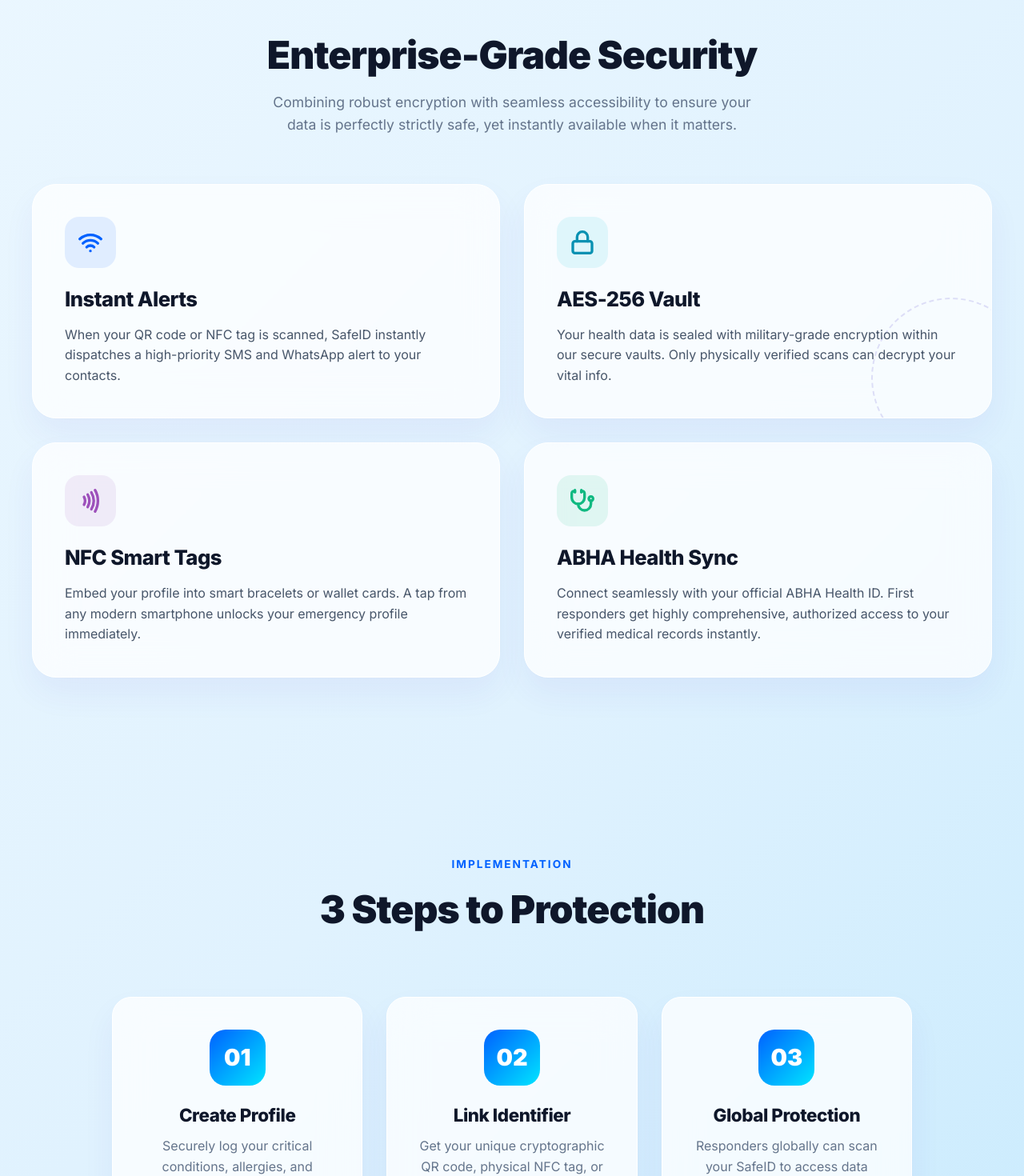
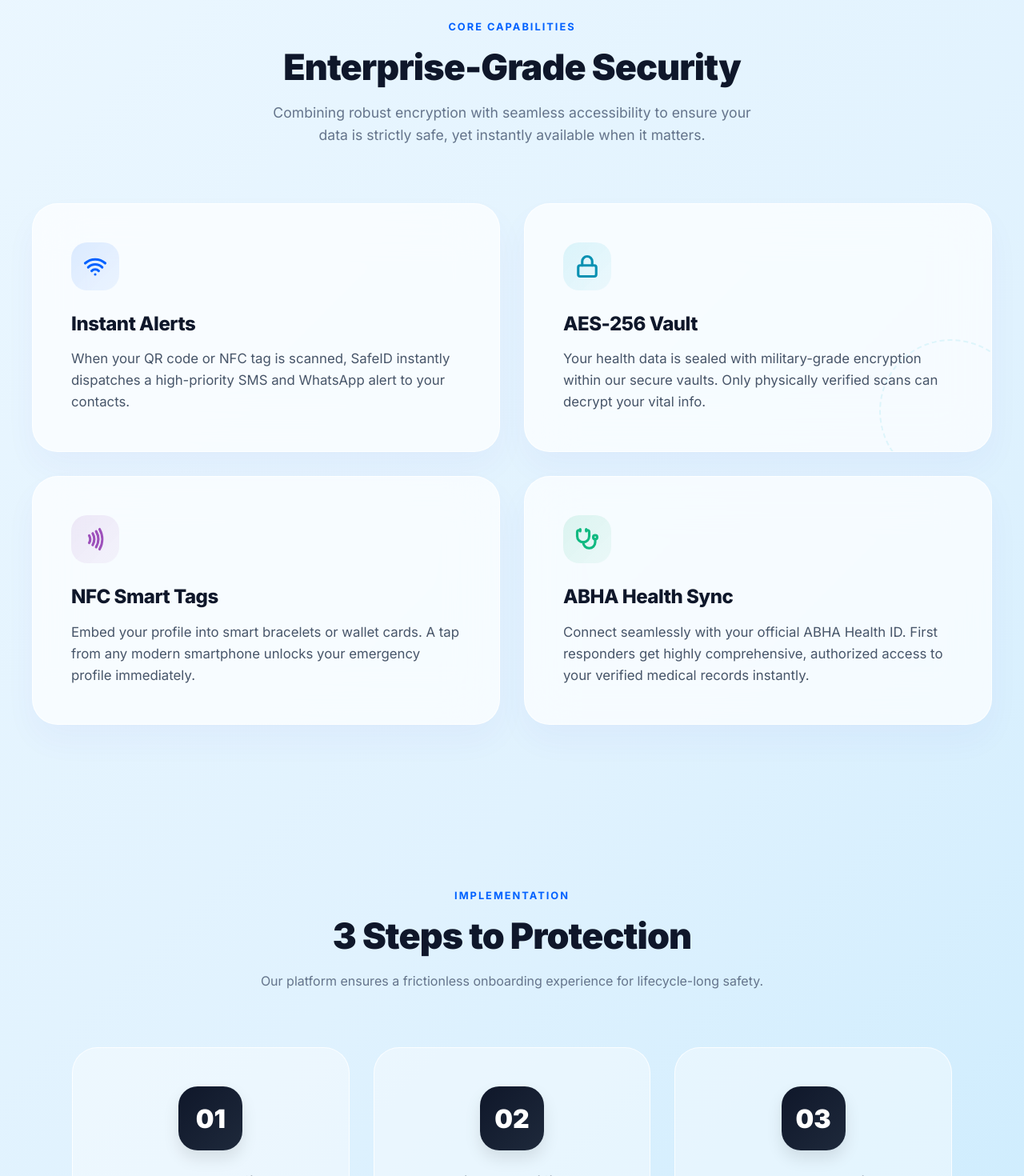
Before and after one commit to nishant8g/safeid-project, a React (Vite) app in the folder frontend/: page / in a window 1280 px wide. Shown: the part 880-2350 px from the top of the page at 80% size. Built offline with nearby package versions, Linux system fonts and the light colour scheme; no server answers.

Commit message:
UI: Final production-ready polish of landing page spacing and aesthetics

```diff
--- a/frontend/src/pages/Landing.jsx
+++ b/frontend/src/pages/Landing.jsx
@@ -227,13 +227,13 @@
           initial="hidden" animate="visible" variants={staggerContainer}
         >
           {/* Badge */}
-          <motion.div variants={fadeUpVariant} style={{ display: 'inline-flex', alignItems: 'center', padding: '8px 20px', background: 'rgba(255, 255, 255, 0.6)', backdropFilter: 'blur(12px)', border: '1px solid rgba(0, 97, 255, 0.2)', borderRadius: '100px', marginBottom: '12px', boxShadow: '0 4px 15px rgba(0, 0, 0, 0.05)' }}>
+          <motion.div variants={fadeUpVariant} style={{ display: 'inline-flex', alignItems: 'center', padding: '8px 20px', background: 'rgba(255, 255, 255, 0.7)', backdropFilter: 'blur(12px)', border: '1px solid rgba(0, 97, 255, 0.15)', borderRadius: '100px', marginBottom: '12px', boxShadow: '0 4px 15px rgba(0, 0, 0, 0.05)' }}>
             <span style={{ display: 'block', width: '6px', height: '6px', background: '#0061FF', borderRadius: '50%', marginRight: '8px', boxShadow: '0 0 10px #0061FF' }} />
-            <span style={{ fontWeight: '700', fontSize: '0.8rem', color: '#0061FF', letterSpacing: '0.5px', textTransform: 'uppercase' }}>Next-Gen Emergency Response</span>
+            <span style={{ fontWeight: '700', fontSize: '0.75rem', color: '#0061FF', letterSpacing: '0.8px', textTransform: 'uppercase' }}>Next-Gen Emergency Response</span>
           </motion.div>
 
           {/* Title */}
-          <motion.h1 variants={fadeUpVariant} style={{ fontSize: 'clamp(2.2rem, 5vw, 4rem)', fontWeight: '900', color: '#0f172a', lineHeight: '1.05', letterSpacing: '-0.04em', maxWidth: '900px', marginBottom: '8px' }}>
+          <motion.h1 variants={fadeUpVariant} style={{ fontSize: 'clamp(2.4rem, 5.5vw, 4.2rem)', fontWeight: '900', color: '#0f172a', lineHeight: '1.05', letterSpacing: '-0.04em', maxWidth: '900px', marginBottom: '10px' }}>
             Your Digital Shield in <br />
             <span style={{ background: 'linear-gradient(135deg, #0061FF 0%, #9D50BB 100%)', WebkitBackgroundClip: 'text', WebkitTextFillColor: 'transparent' }}>
               Critical Moments
@@ -241,7 +241,7 @@
           </motion.h1>
 
           {/* Subtitle */}
-          <motion.p variants={fadeUpVariant} style={{ fontSize: 'clamp(1rem, 1.8vw, 1.2rem)', color: '#475569', maxWidth: '850px', lineHeight: '1.4', marginBottom: '24px' }}>
+          <motion.p variants={fadeUpVariant} style={{ fontSize: 'clamp(1rem, 1.8vw, 1.2rem)', color: '#475569', maxWidth: '820px', lineHeight: '1.5', marginBottom: '28px', opacity: 0.9 }}>
             SafeID uses advanced QR and NFC technology to instantly provide first responders with your life-saving medical data and alert your emergency contacts.
           </motion.p>
 
@@ -267,72 +267,73 @@
         </motion.div>
       </section>
 
-      {/* High-Tech Grid Features - Neat and equal sizing */}
-      <section style={{ padding: '120px 24px', position: 'relative', zIndex: 10 }}>
+      {/* High-Tech Grid Features - Balanced and Premium */}
+      <section style={{ padding: '100px 24px', position: 'relative', zIndex: 10 }}>
         <div style={{ maxWidth: '1200px', margin: '0 auto' }}>
-          <div style={{ textAlign: 'center', marginBottom: '60px' }}>
-            <h2 style={{ fontSize: 'clamp(2.2rem, 4vw, 3rem)', fontWeight: '900', color: '#0f172a', letterSpacing: '-0.02em', marginBottom: '16px' }}>Enterprise-Grade Security</h2>
-            <p style={{ color: '#64748b', fontSize: '1.1rem', maxWidth: '600px', margin: '0 auto' }}>Combining robust encryption with seamless accessibility to ensure your data is perfectly strictly safe, yet instantly available when it matters.</p>
+          <div style={{ textAlign: 'center', marginBottom: '70px' }}>
+            <span style={{ color: '#0061FF', fontWeight: '700', letterSpacing: '2px', textTransform: 'uppercase', fontSize: '0.8rem' }}>Core Capabilities</span>
+            <h2 style={{ fontSize: 'clamp(2rem, 4vw, 2.8rem)', fontWeight: '900', color: '#0f172a', letterSpacing: '-0.02em', marginBottom: '16px', marginTop: '12px' }}>Enterprise-Grade Security</h2>
+            <p style={{ color: '#64748b', fontSize: '1.1rem', maxWidth: '600px', margin: '0 auto', lineHeight: '1.6' }}>Combining robust encryption with seamless accessibility to ensure your data is strictly safe, yet instantly available when it matters.</p>
           </div>
 
-          <div style={{ display: 'grid', gridTemplateColumns: 'repeat(2, 1fr)', gap: '30px' }}>
+          <div style={{ display: 'grid', gridTemplateColumns: 'repeat(auto-fit, minmax(400px, 1fr))', gap: '30px' }}>
 
             {/* Box 1: Alerts */}
             <motion.div
-              style={{ background: 'rgba(255, 255, 255, 0.75)', backdropFilter: 'blur(24px)', borderRadius: '30px', padding: '40px', border: '1px solid rgba(255, 255, 255, 1)', boxShadow: '0 20px 40px rgba(67, 56, 202, 0.06), 0 1px 3px rgba(0,0,0,0.02)', display: 'flex', flexDirection: 'column', height: '100%', transition: 'all 0.3s ease', cursor: 'default' }}
-              initial="hidden" whileInView="visible" viewport={{ once: true, margin: "-50px" }} variants={fadeUpVariant}
-              whileHover={{ y: -8, scale: 1.01, boxShadow: '0 30px 60px rgba(67, 56, 202, 0.12)' }}
+              style={{ background: 'rgba(255, 255, 255, 0.7)', backdropFilter: 'blur(30px)', borderRadius: '32px', padding: '48px', border: '1px solid rgba(255, 255, 255, 0.8)', boxShadow: '0 20px 40px rgba(67, 56, 202, 0.04), 0 1px 3px rgba(0,0,0,0.01)', display: 'flex', flexDirection: 'column', height: '100%', transition: 'all 0.4s cubic-bezier(0.16, 1, 0.3, 1)', cursor: 'default' }}
+              initial="hidden" whileInView="visible" viewport={{ once: true, margin: "-100px" }} variants={fadeUpVariant}
+              whileHover={{ y: -10, boxShadow: '0 40px 80px rgba(67, 56, 202, 0.1)' }}
             >
-              <div style={{ width: '64px', height: '64px', background: 'rgba(0, 97, 255, 0.1)', color: '#0061FF', borderRadius: '18px', display: 'flex', alignItems: 'center', justifyContent: 'center', marginBottom: '24px' }}>
-                <Wifi size={32} strokeWidth={2.5} />
+              <div style={{ width: '60px', height: '60px', background: 'linear-gradient(135deg, rgba(0, 97, 255, 0.12), rgba(0, 97, 255, 0.05))', color: '#0061FF', borderRadius: '20px', display: 'flex', alignItems: 'center', justifyContent: 'center', marginBottom: '28px' }}>
+                <Wifi size={30} strokeWidth={2.5} />
               </div>
-              <h3 style={{ fontSize: '1.6rem', fontWeight: '800', color: '#0f172a', marginBottom: '16px' }}>Instant Alerts</h3>
-              <p style={{ fontSize: '1rem', color: '#475569', lineHeight: '1.6', flexGrow: 1 }}>When your QR code or NFC tag is scanned, SafeID instantly dispatches a high-priority SMS and WhatsApp alert to your contacts.</p>
+              <h3 style={{ fontSize: '1.5rem', fontWeight: '800', color: '#0f172a', marginBottom: '16px' }}>Instant Alerts</h3>
+              <p style={{ fontSize: '1.05rem', color: '#475569', lineHeight: '1.6', flexGrow: 1 }}>When your QR code or NFC tag is scanned, SafeID instantly dispatches a high-priority SMS and WhatsApp alert to your contacts.</p>
             </motion.div>
 
             {/* Box 2: Encryption */}
             <motion.div
-              style={{ background: 'rgba(255, 255, 255, 0.75)', backdropFilter: 'blur(24px)', borderRadius: '30px', padding: '40px', border: '1px solid rgba(255, 255, 255, 1)', boxShadow: '0 20px 40px rgba(67, 56, 202, 0.06), 0 1px 3px rgba(0,0,0,0.02)', display: 'flex', flexDirection: 'column', height: '100%', position: 'relative', overflow: 'hidden', transition: 'all 0.3s ease', cursor: 'default' }}
-              initial="hidden" whileInView="visible" viewport={{ once: true, margin: "-50px" }} variants={fadeUpVariant}
-              whileHover={{ y: -8, scale: 1.01, boxShadow: '0 30px 60px rgba(67, 56, 202, 0.12)' }}
+              style={{ background: 'rgba(255, 255, 255, 0.7)', backdropFilter: 'blur(30px)', borderRadius: '32px', padding: '48px', border: '1px solid rgba(255, 255, 255, 0.8)', boxShadow: '0 20px 40px rgba(67, 56, 202, 0.04), 0 1px 3px rgba(0,0,0,0.01)', display: 'flex', flexDirection: 'column', height: '100%', position: 'relative', overflow: 'hidden', transition: 'all 0.4s cubic-bezier(0.16, 1, 0.3, 1)', cursor: 'default' }}
+              initial="hidden" whileInView="visible" viewport={{ once: true, margin: "-100px" }} variants={fadeUpVariant}
+              whileHover={{ y: -10, boxShadow: '0 40px 80px rgba(67, 56, 202, 0.1)' }}
             >
               <div style={{ position: 'relative', zIndex: 2, display: 'flex', flexDirection: 'column', height: '100%' }}>
-                <div style={{ width: '64px', height: '64px', background: 'rgba(6, 182, 212, 0.1)', color: '#0891b2', borderRadius: '18px', display: 'flex', alignItems: 'center', justifyContent: 'center', marginBottom: '24px' }}>
-                  <Lock size={32} strokeWidth={2.5} />
+                <div style={{ width: '60px', height: '60px', background: 'linear-gradient(135deg, rgba(6, 182, 212, 0.12), rgba(6, 182, 212, 0.05))', color: '#0891b2', borderRadius: '20px', display: 'flex', alignItems: 'center', justifyContent: 'center', marginBottom: '28px' }}>
+                  <Lock size={30} strokeWidth={2.5} />
                 </div>
-                <h3 style={{ fontSize: '1.6rem', fontWeight: '800', color: '#0f172a', marginBottom: '16px' }}>AES-256 Vault</h3>
-                <p style={{ color: '#475569', fontSize: '1rem', lineHeight: '1.6', flexGrow: 1 }}>Your health data is sealed with military-grade encryption within our secure vaults. Only physically verified scans can decrypt your vital info.</p>
+                <h3 style={{ fontSize: '1.5rem', fontWeight: '800', color: '#0f172a', marginBottom: '16px' }}>AES-256 Vault</h3>
+                <p style={{ color: '#475569', fontSize: '1.05rem', lineHeight: '1.6', flexGrow: 1 }}>Your health data is sealed with military-grade encryption within our secure vaults. Only physically verified scans can decrypt your vital info.</p>
               </div>
               <motion.div
-                animate={{ rotate: 360 }} transition={{ duration: 20, repeat: Infinity, ease: 'linear' }}
-                style={{ position: 'absolute', right: '-50px', bottom: '-50px', width: '200px', height: '200px', border: '2px dashed rgba(67, 56, 202, 0.15)', borderRadius: '50%', zIndex: 1 }}
+                animate={{ rotate: 360 }} transition={{ duration: 30, repeat: Infinity, ease: 'linear' }}
+                style={{ position: 'absolute', right: '-40px', bottom: '-40px', width: '180px', height: '180px', border: '2px dashed rgba(6, 182, 212, 0.1)', borderRadius: '50%', zIndex: 1 }}
               />
             </motion.div>
 
             {/* Box 3: NFC */}
             <motion.div
-              style={{ background: 'rgba(255, 255, 255, 0.75)', backdropFilter: 'blur(24px)', borderRadius: '30px', padding: '40px', border: '1px solid rgba(255, 255, 255, 1)', boxShadow: '0 20px 40px rgba(67, 56, 202, 0.06), 0 1px 3px rgba(0,0,0,0.02)', display: 'flex', flexDirection: 'column', height: '100%', transition: 'all 0.3s ease', cursor: 'default' }}
-              initial="hidden" whileInView="visible" viewport={{ once: true, margin: "-50px" }} variants={fadeUpVariant}
-              whileHover={{ y: -8, scale: 1.01, boxShadow: '0 30px 60px rgba(67, 56, 202, 0.12)' }}
+              style={{ background: 'rgba(255, 255, 255, 0.7)', backdropFilter: 'blur(30px)', borderRadius: '32px', padding: '48px', border: '1px solid rgba(255, 255, 255, 0.8)', boxShadow: '0 20px 40px rgba(67, 56, 202, 0.04), 0 1px 3px rgba(0,0,0,0.01)', display: 'flex', flexDirection: 'column', height: '100%', transition: 'all 0.4s cubic-bezier(0.16, 1, 0.3, 1)', cursor: 'default' }}
+              initial="hidden" whileInView="visible" viewport={{ once: true, margin: "-100px" }} variants={fadeUpVariant}
+              whileHover={{ y: -10, boxShadow: '0 40px 80px rgba(67, 56, 202, 0.1)' }}
             >
-              <div style={{ width: '64px', height: '64px', background: 'rgba(157, 80, 187, 0.1)', color: '#9D50BB', borderRadius: '18px', display: 'flex', alignItems: 'center', justifyContent: 'center', marginBottom: '24px' }}>
-                <Nfc size={32} strokeWidth={2.5} />
+              <div style={{ width: '60px', height: '60px', background: 'linear-gradient(135deg, rgba(157, 80, 187, 0.12), rgba(157, 80, 187, 0.05))', color: '#9D50BB', borderRadius: '20px', display: 'flex', alignItems: 'center', justifyContent: 'center', marginBottom: '28px' }}>
+                <Nfc size={30} strokeWidth={2.5} />
               </div>
-              <h3 style={{ fontSize: '1.6rem', fontWeight: '800', color: '#0f172a', marginBottom: '16px' }}>NFC Smart Tags</h3>
-              <p style={{ color: '#475569', fontSize: '1rem', lineHeight: '1.6', flexGrow: 1 }}>Embed your profile into smart bracelets or wallet cards. A tap from any modern smartphone unlocks your emergency profile immediately.</p>
+              <h3 style={{ fontSize: '1.5rem', fontWeight: '800', color: '#0f172a', marginBottom: '16px' }}>NFC Smart Tags</h3>
+              <p style={{ color: '#475569', fontSize: '1.05rem', lineHeight: '1.6', flexGrow: 1 }}>Embed your profile into smart bracelets or wallet cards. A tap from any modern smartphone unlocks your emergency profile immediately.</p>
             </motion.div>
 
             {/* Box 4: ABHA */}
             <motion.div
-              style={{ background: 'rgba(255, 255, 255, 0.75)', backdropFilter: 'blur(24px)', borderRadius: '30px', padding: '40px', border: '1px solid rgba(255, 255, 255, 1)', boxShadow: '0 20px 40px rgba(67, 56, 202, 0.06), 0 1px 3px rgba(0,0,0,0.02)', display: 'flex', flexDirection: 'column', height: '100%', transition: 'all 0.3s ease', cursor: 'default' }}
-              initial="hidden" whileInView="visible" viewport={{ once: true, margin: "-50px" }} variants={fadeUpVariant}
-              whileHover={{ y: -8, scale: 1.01, boxShadow: '0 30px 60px rgba(67, 56, 202, 0.12)' }}
+              style={{ background: 'rgba(255, 255, 255, 0.7)', backdropFilter: 'blur(30px)', borderRadius: '32px', padding: '48px', border: '1px solid rgba(255, 255, 255, 0.8)', boxShadow: '0 20px 40px rgba(67, 56, 202, 0.04), 0 1px 3px rgba(0,0,0,0.01)', display: 'flex', flexDirection: 'column', height: '100%', transition: 'all 0.4s cubic-bezier(0.16, 1, 0.3, 1)', cursor: 'default' }}
+              initial="hidden" whileInView="visible" viewport={{ once: true, margin: "-100px" }} variants={fadeUpVariant}
+              whileHover={{ y: -10, boxShadow: '0 40px 80px rgba(67, 56, 202, 0.1)' }}
             >
-              <div style={{ width: '64px', height: '64px', background: 'rgba(16, 185, 129, 0.1)', color: '#10b981', borderRadius: '18px', display: 'flex', alignItems: 'center', justifyContent: 'center', marginBottom: '24px' }}>
-                <Stethoscope size={32} strokeWidth={2.5} />
+              <div style={{ width: '60px', height: '60px', background: 'linear-gradient(135deg, rgba(16, 185, 129, 0.12), rgba(16, 185, 129, 0.05))', color: '#10b981', borderRadius: '20px', display: 'flex', alignItems: 'center', justifyContent: 'center', marginBottom: '28px' }}>
+                <Stethoscope size={30} strokeWidth={2.5} />
               </div>
-              <h3 style={{ fontSize: '1.6rem', fontWeight: '800', color: '#0f172a', marginBottom: '16px' }}>ABHA Health Sync</h3>
-              <p style={{ color: '#475569', fontSize: '1rem', lineHeight: '1.6', flexGrow: 1 }}>Connect seamlessly with your official ABHA Health ID. First responders get highly comprehensive, authorized access to your verified medical records instantly.</p>
+              <h3 style={{ fontSize: '1.5rem', fontWeight: '800', color: '#0f172a', marginBottom: '16px' }}>ABHA Health Sync</h3>
+              <p style={{ color: '#475569', fontSize: '1.05rem', lineHeight: '1.6', flexGrow: 1 }}>Connect seamlessly with your official ABHA Health ID. First responders get highly comprehensive, authorized access to your verified medical records instantly.</p>
             </motion.div>
 
           </div>
@@ -341,13 +342,14 @@
 
       {/* How it Works Flowchart - Simplified & Cleaned */}
       <section id="how-it-works" style={{ padding: '100px 24px', position: 'relative', overflow: 'hidden' }}>
-        <div style={{ maxWidth: '1000px', margin: '0 auto', position: 'relative', zIndex: 10 }}>
-          <div style={{ textAlign: 'center', marginBottom: '80px' }}>
-            <span style={{ color: '#0061FF', fontWeight: '700', letterSpacing: '2px', textTransform: 'uppercase', fontSize: '0.85rem' }}>Implementation</span>
-            <h2 style={{ fontSize: 'clamp(2.2rem, 4vw, 3rem)', color: '#0f172a', fontWeight: '900', marginTop: '16px', letterSpacing: '-0.02em' }}>3 Steps to Protection</h2>
+        <div style={{ maxWidth: '1100px', margin: '0 auto', position: 'relative', zIndex: 10 }}>
+          <div style={{ textAlign: 'center', marginBottom: '70px' }}>
+            <span style={{ color: '#0061FF', fontWeight: '700', letterSpacing: '2px', textTransform: 'uppercase', fontSize: '0.8rem' }}>Implementation</span>
+            <h2 style={{ fontSize: 'clamp(2rem, 4vw, 2.8rem)', color: '#0f172a', fontWeight: '900', marginTop: '12px', letterSpacing: '-0.02em', marginBottom: '16px' }}>3 Steps to Protection</h2>
+            <p style={{ color: '#64748b', fontSize: '1rem' }}>Our platform ensures a frictionless onboarding experience for lifecycle-long safety.</p>
           </div>
 
-          <div style={{ display: 'grid', gridTemplateColumns: 'repeat(auto-fit, minmax(280px, 1fr))', gap: '30px' }}>
+          <div style={{ display: 'grid', gridTemplateColumns: 'repeat(auto-fit, minmax(300px, 1fr))', gap: '30px' }}>
             {[
               { num: '01', title: 'Create Profile', desc: 'Securely log your critical conditions, allergies, and emergency contacts.' },
               { num: '02', title: 'Link Identifier', desc: 'Get your unique cryptographic QR code, physical NFC tag, or link your ABHA card.' },
@@ -356,14 +358,14 @@
               <motion.div
                 key={idx}
                 initial="hidden" whileInView="visible" viewport={{ once: true, margin: "-50px" }} variants={fadeUpVariant}
-                whileHover={{ y: -6, scale: 1.01, boxShadow: '0 30px 60px rgba(67, 56, 202, 0.12)' }}
-                style={{ background: 'rgba(255, 255, 255, 0.75)', backdropFilter: 'blur(24px)', border: '1px solid rgba(255, 255, 255, 1)', padding: '40px', borderRadius: '24px', boxShadow: '0 20px 40px rgba(67, 56, 202, 0.06), 0 1px 3px rgba(0,0,0,0.02)', display: 'flex', flexDirection: 'column', alignItems: 'center', textAlign: 'center', height: '100%', cursor: 'default' }}
+                whileHover={{ y: -10 }}
+                style={{ background: 'rgba(255, 255, 255, 0.4)', border: '1px solid rgba(255, 255, 255, 0.8)', padding: '48px 40px', borderRadius: '32px', display: 'flex', flexDirection: 'column', alignItems: 'center', textAlign: 'center', height: '100%', cursor: 'default', transition: 'transform 0.4s cubic-bezier(0.16, 1, 0.3, 1)' }}
               >
-                <div style={{ width: '70px', height: '70px', borderRadius: '20px', background: 'linear-gradient(135deg, #0061FF 0%, #00E5FF 100%)', display: 'flex', alignItems: 'center', justifyContent: 'center', fontSize: '1.8rem', fontWeight: '900', color: 'white', marginBottom: '24px' }}>
+                <div style={{ width: '80px', height: '80px', borderRadius: '24px', background: 'linear-gradient(135deg, #0f172a, #1e293b)', display: 'flex', alignItems: 'center', justifyContent: 'center', fontSize: '2rem', fontWeight: '900', color: 'white', marginBottom: '28px', boxShadow: '0 10px 20px rgba(0,0,0,0.1)' }}>
                   {step.num}
                 </div>
-                <h3 style={{ fontSize: '1.4rem', color: '#0f172a', fontWeight: '800', marginBottom: '12px' }}>{step.title}</h3>
-                <p style={{ color: '#64748b', fontSize: '1rem', lineHeight: '1.6', margin: 0, flexGrow: 1 }}>{step.desc}</p>
+                <h3 style={{ fontSize: '1.4rem', color: '#0f172a', fontWeight: '800', marginBottom: '16px' }}>{step.title}</h3>
+                <p style={{ color: '#64748b', fontSize: '1.05rem', lineHeight: '1.6', margin: 0, flexGrow: 1, opacity: 0.9 }}>{step.desc}</p>
               </motion.div>
             ))}
           </div>
@@ -395,25 +397,25 @@
       </section>
 
       {/* Footer */}
-      <footer style={{ padding: '60px 40px 40px', background: 'transparent', position: 'relative', zIndex: 10, color: '#64748b', borderTop: '1px solid rgba(0,0,0,0.05)' }}>
-        {/* Relocated Global Stats */}
-        <div style={{ maxWidth: '1200px', margin: '0 auto 60px', display: 'grid', gridTemplateColumns: 'repeat(auto-fit, minmax(200px, 1fr))', gap: '40px', padding: '0 24px' }}>
+      <footer style={{ padding: '80px 40px 40px', background: 'rgba(255, 255, 255, 0.3)', backdropFilter: 'blur(10px)', position: 'relative', zIndex: 10, color: '#64748b', borderTop: '1px solid rgba(0,0,0,0.05)' }}>
+        {/* Relocated Global Stats - Information Bar Style */}
+        <div style={{ maxWidth: '1200px', margin: '0 auto 80px', display: 'grid', gridTemplateColumns: 'repeat(auto-fit, minmax(220px, 1fr))', gap: '40px', padding: '40px', background: 'rgba(255, 255, 255, 0.5)', borderRadius: '32px', border: '1px solid rgba(255, 255, 255, 0.8)', boxShadow: '0 10px 30px rgba(0,0,0,0.02)' }}>
           <AnimatedCounter end="AES-256" label="Encryption Standard" />
           <AnimatedCounter end={1} suffix="s" label="Scan to Alert Time" />
           <AnimatedCounter end={99} suffix=".9%" label="System Reliability" />
           <AnimatedCounter end="24/7" label="Secure Availability" />
         </div>
 
-        <div style={{ maxWidth: '1200px', margin: '0 auto', display: 'flex', flexWrap: 'wrap', justifyContent: 'space-between', alignItems: 'center', gap: '30px' }}>
+        <div style={{ maxWidth: '1200px', margin: '0 auto', display: 'flex', flexWrap: 'wrap', justifyContent: 'space-between', alignItems: 'center', gap: '40px' }}>
           <div style={{ display: 'flex', alignItems: 'center', gap: '12px' }}>
-            <span style={{ fontSize: '1.5rem' }}>🛡️</span>
-            <span style={{ fontSize: '1.2rem', fontWeight: '800', color: '#0f172a', letterSpacing: '-0.5px' }}>SafeID</span>
+            <span style={{ fontSize: '1.8rem' }}>🛡️</span>
+            <span style={{ fontSize: '1.4rem', fontWeight: '900', color: '#0f172a', letterSpacing: '-0.8px' }}>SafeID</span>
           </div>
 
-          <div style={{ display: 'flex', gap: '32px', fontSize: '0.95rem', fontWeight: '500', flexWrap: 'wrap', justifyContent: 'center' }}>
-            <a href="#" style={{ color: '#64748b', textDecoration: 'none' }}>Privacy Policy</a>
-            <a href="#" style={{ color: '#64748b', textDecoration: 'none' }}>Terms of Service</a>
-            <a href="#" style={{ color: '#64748b', textDecoration: 'none' }}>Contact Support</a>
+          <div style={{ display: 'flex', gap: '40px', fontSize: '1rem', fontWeight: '600', flexWrap: 'wrap', justifyContent: 'center' }}>
+            <a href="#" style={{ color: '#64748b', textDecoration: 'none', transition: 'color 0.2s' }} onMouseOver={e=>e.currentTarget.style.color='#0061FF'} onMouseOut={e=>e.currentTarget.style.color='#64748b'}>Privacy Policy</a>
+            <a href="#" style={{ color: '#64748b', textDecoration: 'none', transition: 'color 0.2s' }} onMouseOver={e=>e.currentTarget.style.color='#0061FF'} onMouseOut={e=>e.currentTarget.style.color='#64748b'}>Terms of Service</a>
+            <a href="#" style={{ color: '#64748b', textDecoration: 'none', transition: 'color 0.2s' }} onMouseOver={e=>e.currentTarget.style.color='#0061FF'} onMouseOut={e=>e.currentTarget.style.color='#64748b'}>Contact Support</a>
           </div>
 
           <div style={{ display: 'flex', gap: '16px', fontSize: '1.2rem' }}>
```
